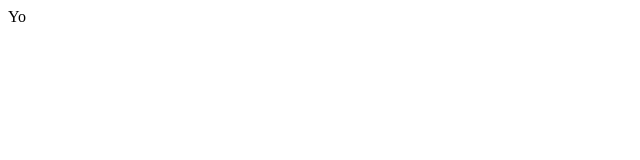
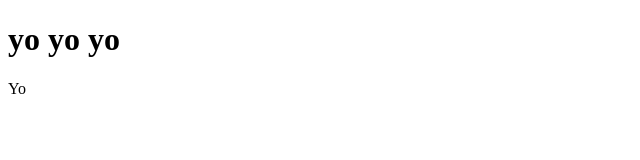
Before and after one commit to tiy-hou-q1-2016-rails/git-examples, a plain HTML site: page index.html in a window 1280 px wide. Shown: the whole page, without its empty margins (0-640 px from the left). Drawn offline with Linux system fonts and the light colour scheme.

Commit message:
Add header

```diff
--- a/index.html
+++ b/index.html
@@ -6,6 +6,10 @@
   </head>
   <body>
 
+    <header>
+      <h1>yo yo yo</h1>
+    </header>
+
     Yo
 
   </body>
```
